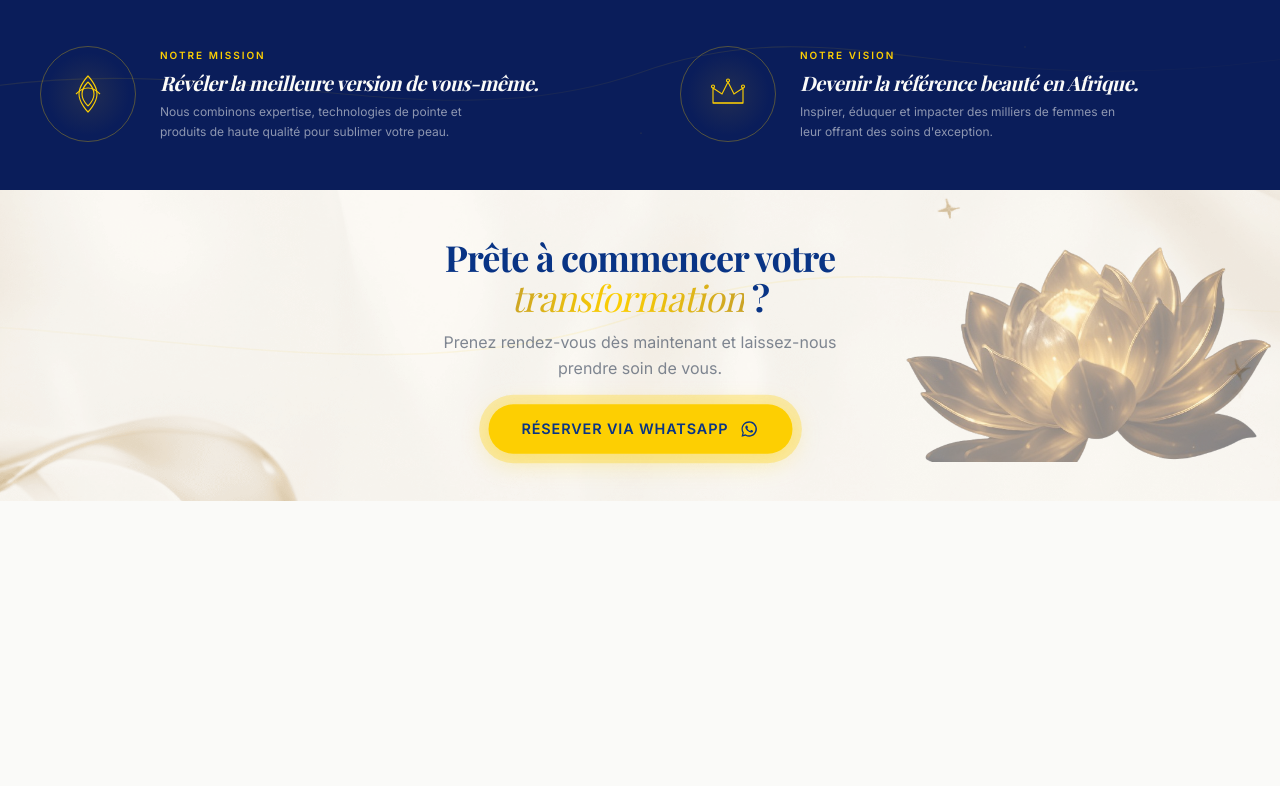
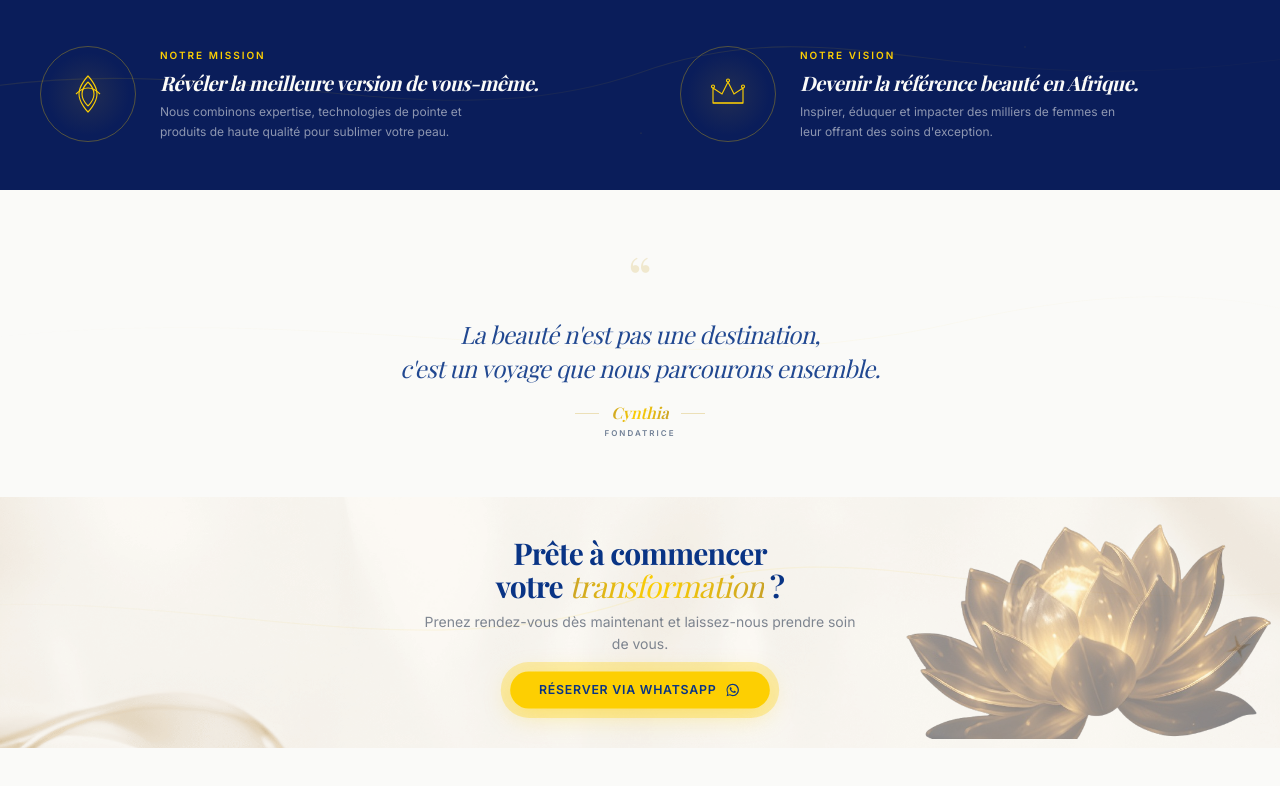
Before and after one commit to kenryalonzo/com.cythia.dev, a Next.js app: page /a-propos in a window 1280 px wide. Shown: the part 2251-3037 px from the top of the page. Built offline with nearby package versions, Linux system fonts and the light colour scheme.

Commit message:
feat: add PhilosophieBanner component for enhanced storytelling and visual appeal; update CtaBanner styles for improved layout

```diff
--- a/app/a-propos/page.tsx
+++ b/app/a-propos/page.tsx
@@ -9,6 +9,7 @@ import { InstitutGallery } from "@/components/InstitutGallery";
 import { MissionVision } from "@/components/MissionVision";
 import { Navbar } from "@/components/Navbar";
 import { OurStory } from "@/components/OurStory";
+import { PhilosophieBanner } from "@/components/PhilosophieBanner";
 
 export const metadata: Metadata = {
 	title: "À propos",
@@ -34,6 +35,7 @@ export default function AProposPage() {
 				<Engagement />
 				<InstitutGallery />
 				<MissionVision />
+				<PhilosophieBanner />
 				<CtaBanner />
 			</main>
 			<Footer />
--- a/components/CtaBanner.tsx
+++ b/components/CtaBanner.tsx
@@ -8,7 +8,7 @@ import { waLink } from "@/lib/site";
 
 export function CtaBanner() {
 	return (
-		<section className="relative overflow-hidden bg-cream py-10 sm:py-12">
+		<section className="relative overflow-hidden bg-cream py-8 sm:py-10">
 			{/* Background silk texture */}
 			<div className="absolute inset-0 z-0">
 				<Image
@@ -64,8 +64,10 @@ export function CtaBanner() {
 
 			<div className="container-luxe relative z-10 text-center">
 				<Reveal>
-					<h2 className="mx-auto max-w-lg font-display text-2xl font-bold leading-[1.1] tracking-tight text-royal sm:text-3xl md:text-4xl">
-						Prête à commencer votre{" "}
+					<h2 className="mx-auto max-w-lg font-display text-xl font-bold leading-[1.1] tracking-tight text-royal sm:text-2xl md:text-3xl">
+						Prête à commencer
+						<br />
+						votre{" "}
 						<span className="text-gradient-gold font-normal italic">
 							transformation
 						</span>{" "}
@@ -74,14 +76,14 @@ export function CtaBanner() {
 				</Reveal>
 
 				<Reveal delay={0.1}>
-					<p className="mx-auto mt-3 max-w-md text-sm leading-relaxed text-slate-ink/70 sm:text-base">
+					<p className="mx-auto mt-2 max-w-md text-xs leading-relaxed text-slate-ink/70 sm:text-sm">
 						Prenez rendez-vous dès maintenant et laissez-nous prendre soin de
 						vous.
 					</p>
 				</Reveal>
 
 				<Reveal delay={0.2} direction="up">
-					<div className="mt-6">
+					<div className="mt-4">
 						<motion.a
 							href={waLink()}
 							target="_blank"
@@ -89,10 +91,10 @@ export function CtaBanner() {
 							whileHover={{ scale: 1.05, y: -2 }}
 							whileTap={{ scale: 0.97 }}
 							transition={{ type: "spring", stiffness: 400, damping: 18 }}
-							className="animate-pulse-glow inline-flex items-center gap-2.5 rounded-full bg-gold px-7 py-3.5 font-sans text-xs font-bold uppercase tracking-[0.06em] text-royal shadow-gold transition-colors hover:bg-gold-warm sm:px-8 sm:text-sm"
+							className="animate-pulse-glow inline-flex items-center gap-2 rounded-full bg-gold px-6 py-2.5 font-sans text-[10px] font-bold uppercase tracking-[0.06em] text-royal shadow-gold transition-colors hover:bg-gold-warm sm:px-7 sm:text-xs"
 						>
 							Réserver via WhatsApp
-							<WhatsAppIcon className="h-4 w-4 sm:h-5 sm:w-5" />
+							<WhatsAppIcon className="h-3.5 w-3.5 sm:h-4 sm:w-4" />
 						</motion.a>
 					</div>
 				</Reveal>
--- /dev/null
+++ b/components/PhilosophieBanner.tsx
@@ -0,0 +1,71 @@
+"use client";
+
+import { motion } from "framer-motion";
+import { Reveal } from "@/components/ui/Reveal";
+
+export function PhilosophieBanner() {
+	return (
+		<section className="relative overflow-hidden bg-ivory py-10 sm:py-12 md:py-14">
+			{/* Subtle gold line */}
+			<svg
+				className="pointer-events-none absolute inset-0 h-full w-full opacity-20"
+				viewBox="0 0 1200 300"
+				fill="none"
+				preserveAspectRatio="xMidYMid slice"
+				aria-hidden="true"
+			>
+				<defs>
+					<linearGradient id="gold-phil" x1="0" y1="0" x2="1" y2="0">
+						<stop offset="0%" stopColor="#c9a227" stopOpacity="0" />
+						<stop offset="50%" stopColor="#fdcf02" stopOpacity="0.3" />
+						<stop offset="100%" stopColor="#c9a227" stopOpacity="0" />
+					</linearGradient>
+				</defs>
+				<motion.path
+					d="M-50 150 C 300 100, 600 200, 900 130 S 1300 170, 1350 150"
+					stroke="url(#gold-phil)"
+					strokeWidth="0.8"
+					initial={{ pathLength: 0, opacity: 0 }}
+					whileInView={{ pathLength: 1, opacity: 1 }}
+					viewport={{ once: true }}
+					transition={{ duration: 4, ease: "easeInOut" }}
+				/>
+			</svg>
+
+			<div className="container-luxe relative z-10 text-center">
+				<Reveal>
+					<span
+						className="mb-3 block font-display text-5xl leading-none text-gold-deep/20 sm:text-6xl"
+						aria-hidden
+					>
+						&#8220;
+					</span>
+				</Reveal>
+
+				<Reveal delay={0.1}>
+					<blockquote className="mx-auto max-w-2xl font-display text-lg font-medium italic leading-[1.4] tracking-tight text-royal/90 sm:text-xl md:text-2xl">
+						La beauté n&apos;est pas une destination,
+						<br className="hidden sm:block" />
+						c&apos;est un voyage que nous parcourons ensemble.
+					</blockquote>
+				</Reveal>
+
+				<Reveal delay={0.2}>
+					<div className="mx-auto mt-4 flex items-center justify-center gap-3">
+						<span className="h-px w-6 bg-gold-deep/30" aria-hidden />
+						<span className="text-gradient-gold font-display text-base font-semibold italic">
+							Cynthia
+						</span>
+						<span className="h-px w-6 bg-gold-deep/30" aria-hidden />
+					</div>
+				</Reveal>
+
+				<Reveal delay={0.25}>
+					<span className="mt-0.5 block text-[8px] font-bold uppercase tracking-[0.25em] text-slate-soft">
+						Fondatrice
+					</span>
+				</Reveal>
+			</div>
+		</section>
+	);
+}
```
